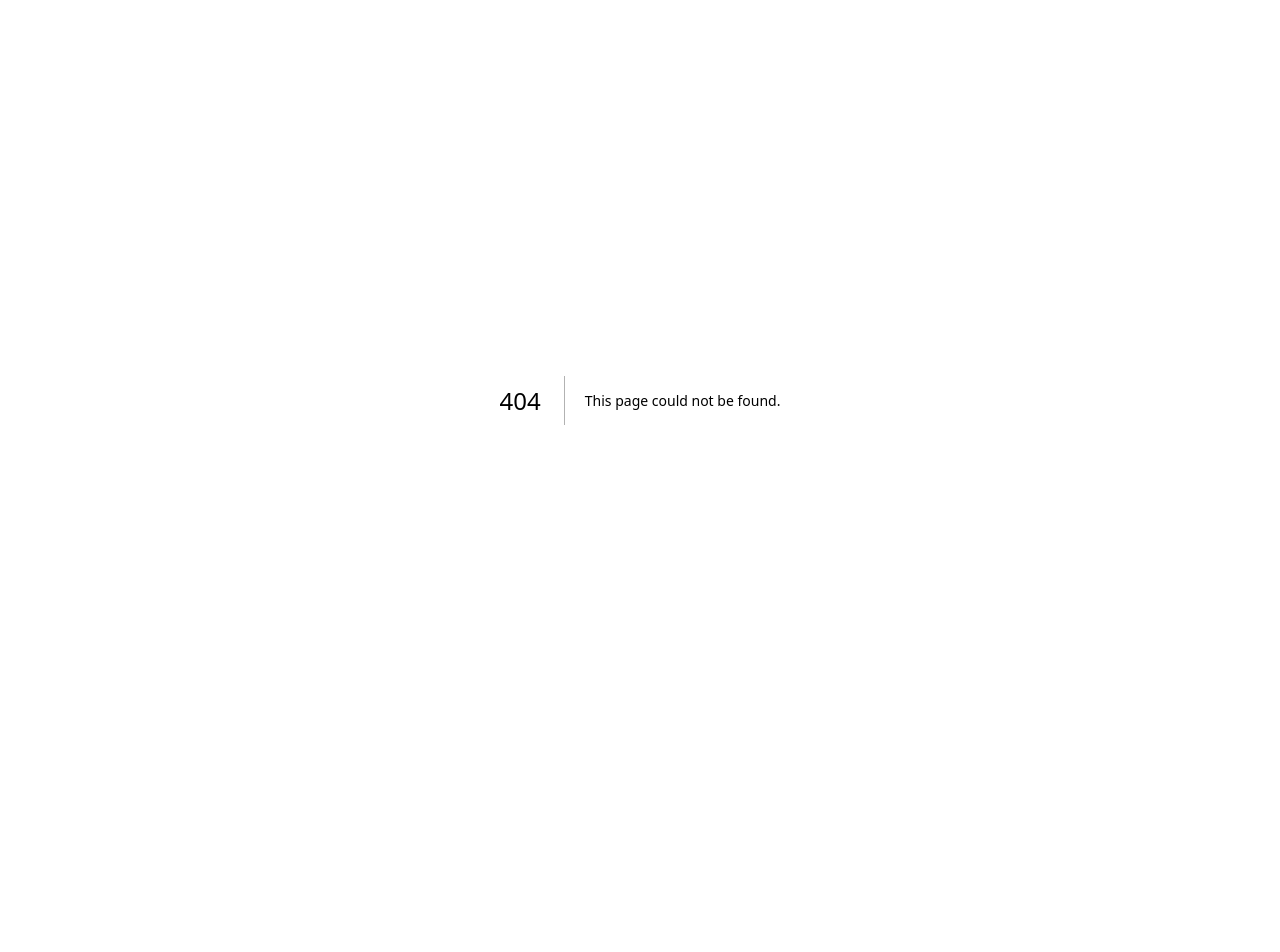
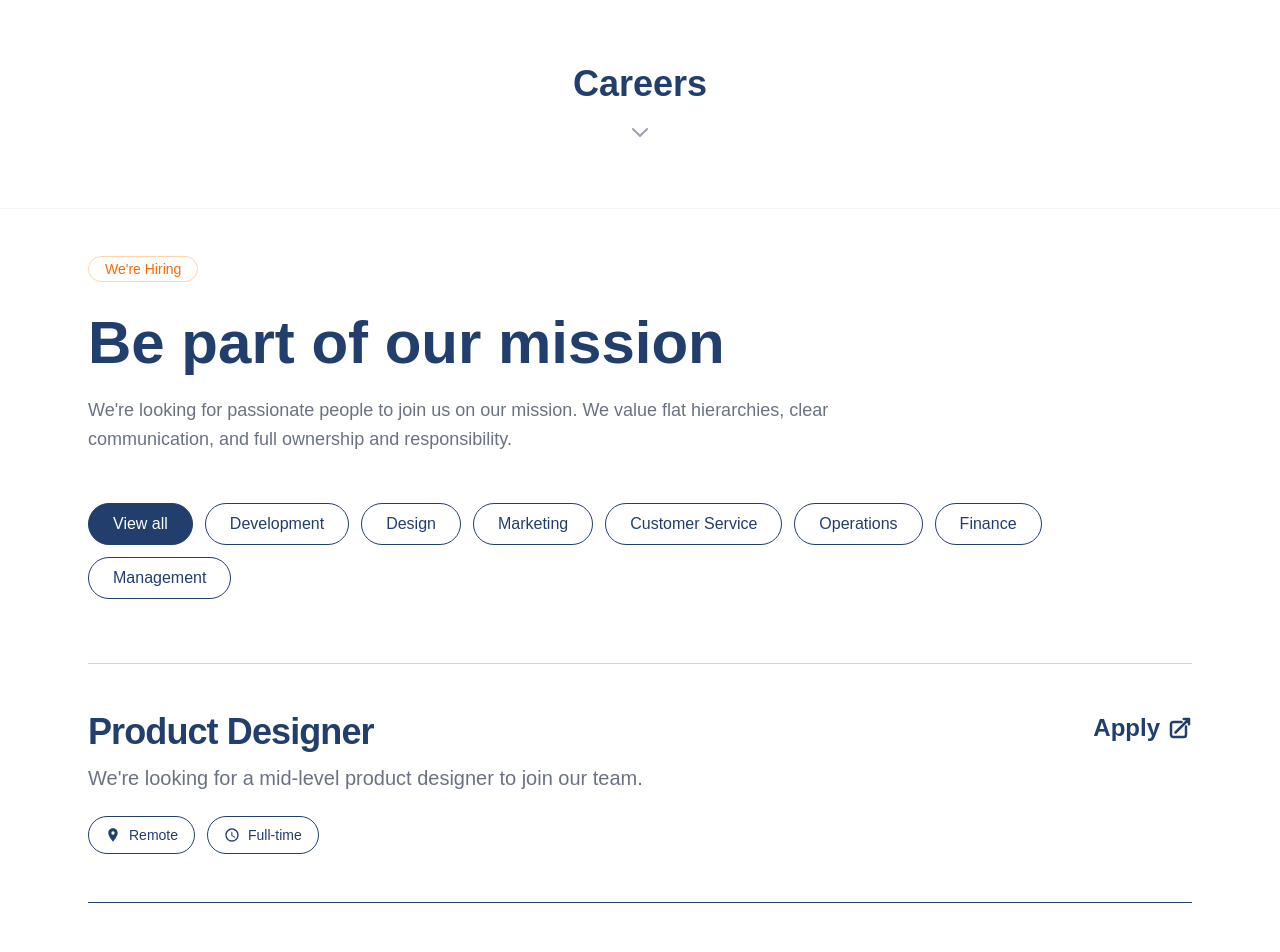
Before and after one commit to Nethaji-007/Avenstek-next-site, a Next.js app: page /career in a window 1280 px wide. Before the commit this address had no page. Shown: the top 952 px of the page. Before the commit the page ends 800 px from the top, so only its background shows below. Built offline with nearby package versions, Linux system fonts and the light colour scheme.

Commit message:
home page updated

```diff
--- /dev/null
+++ b/app/career/page.tsx
@@ -0,0 +1,127 @@
+"use client";
+
+import React, { useState } from 'react';
+
+interface Job {
+  id: number;
+  title: string;
+  description: string;
+  location: string;
+  type: string;
+  category: string;
+}
+
+const CareersPage = () => {
+  const [activeCategory, setActiveCategory] = useState("View all");
+
+  const categories = ["View all", "Development", "Design", "Marketing", "Customer Service", "Operations", "Finance", "Management"];
+
+  const jobOpenings: Job[] = [
+    { id: 1, title: "Product Designer", description: "We're looking for a mid-level product designer to join our team.", location: "Remote", type: "Full-time", category: "Design" },
+    { id: 2, title: "Frontend Developer", description: "We're looking for an experienced frontend developer to join our team.", location: "Remote", type: "Full-time", category: "Development" },
+    { id: 3, title: "Full Stack Developer", description: "We're looking for a mid-level full stack developer to join our team.", location: "Remote", type: "Full-time", category: "Development" }
+  ];
+
+  const filteredJobs = activeCategory === "View all"
+    ? jobOpenings
+    : jobOpenings.filter(job => job.category === activeCategory);
+
+  return (
+    <div className="min-h-screen bg-white font-sans text-[#213e6c]">
+      <header className="py-16 text-center border-b border-gray-100">
+        <h1 className="text-4xl font-bold text-[#213e6c]">Careers</h1>
+        <div className="mt-4 flex justify-center">
+          <svg className="w-6 h-6 text-gray-400" fill="none" stroke="currentColor" viewBox="0 0 24 24">
+            <path strokeLinecap="round" strokeLinejoin="round" strokeWidth={2} d="M19 9l-7 7-7-7" />
+          </svg>
+        </div>
+      </header>
+
+      <main className="max-w-6xl mx-auto px-6 py-12">
+        <div className="mb-12">
+          <span className="px-4 py-1 rounded-full border border-orange-200 text-orange-500 text-sm font-medium">
+            We're Hiring
+          </span>
+          <h2 className="text-6xl font-extrabold text-[#213e6c] mt-6 mb-4 leading-tight">
+            Be part of our mission
+          </h2>
+          <p className="text-gray-500 text-lg max-w-3xl leading-relaxed">
+            We're looking for passionate people to join us on our mission. We value flat hierarchies, clear communication, and full ownership and responsibility.
+          </p>
+        </div>
+
+        <div className="flex flex-wrap gap-3 mb-16">
+          {categories.map((cat) => (
+            <button
+              key={cat}
+              onClick={() => setActiveCategory(cat)}
+              className={`px-6 py-2 rounded-full border transition-all font-medium ${
+                activeCategory === cat
+                ? "bg-[#213e6c] text-white border-[#213e6c]"
+                : "border-[#213e6c] text-[#213e6c] hover:bg-slate-50"
+              }`}
+            >
+              {cat}
+            </button>
+          ))}
+        </div>
+
+        <hr className="border-gray-300 mb-0" />
+
+
+        <section>
+          {filteredJobs.length > 0 ? (
+            filteredJobs.map((job) => (
+              <div key={job.id} className="py-12 border-b border-[#213e6c]">
+                <div className="flex flex-col md:flex-row justify-between items-start gap-6">
+                  <div className="flex-1">
+
+                    <h3 className="text-4xl font-bold text-[#213e6c] mb-3 tracking-tight">
+                      {job.title}
+                    </h3>
+                    <p className="text-gray-500 text-xl mb-6">
+                      {job.description}
+                    </p>
+
+
+                    <div className="flex gap-3">
+                      <span className="flex items-center gap-2 px-4 py-2 border border-[#213e6c] rounded-full text-[#213e6c] font-medium text-sm">
+                        <svg className="w-4 h-4" fill="currentColor" viewBox="0 0 24 24">
+                          <path d="M12 2C8.13 2 5 5.13 5 9c0 5.25 7 13 7 13s7-7.75 7-13c0-3.87-3.13-7-7-7zm0 9.5a2.5 2.5 0 110-5 2.5 2.5 0 010 5z"/>
+                        </svg>
+                        {job.location}
+                      </span>
+                      <span className="flex items-center gap-2 px-4 py-2 border border-[#213e6c] rounded-full text-[#213e6c] font-medium text-sm">
+                        <svg className="w-4 h-4" fill="currentColor" viewBox="0 0 24 24">
+                          <path d="M11.99 2C6.47 2 2 6.48 2 12s4.47 10 9.99 10C17.52 22 22 17.52 22 12S17.52 2 11.99 2zM12 20c-4.42 0-8-3.58-8-8s3.58-8 8-8 8 3.58 8 8-3.58 8-8 8zm.5-13H11v6l5.25 3.15.75-1.23-4.5-2.67z"/>
+                        </svg>
+                        {job.type}
+                      </span>
+                    </div>
+                  </div>
+
+
+                  <a
+                    href={`/apply/${job.id}`}
+                    className="flex items-center gap-2 font-bold text-2xl text-[#213e6c] hover:opacity-70 transition-opacity shrink-0"
+                  >
+                    Apply
+                    <svg className="w-6 h-6" fill="none" stroke="currentColor" strokeWidth="2.5" viewBox="0 0 24 24">
+                      <path strokeLinecap="round" strokeLinejoin="round" d="M13.5 6H5.25A2.25 2.25 0 003 8.25v10.5A2.25 2.25 0 005.25 21h10.5A2.25 2.25 0 0018 18.75V10.5m-10.5 6L21 3m0 0h-5.25M21 3v5.25" />
+                    </svg>
+                  </a>
+                </div>
+              </div>
+            ))
+          ) : (
+            <div className="py-20 text-center text-gray-400 text-xl">
+              No positions open in this category.
+            </div>
+          )}
+        </section>
+      </main>
+    </div>
+  );
+};
+
+export default CareersPage;
--- a/app/components/home.tsx
+++ b/app/components/home.tsx
@@ -82,13 +82,6 @@ const Hero = () => {
         </div>
       ))}
     </div>
-
-      <div className="absolute inset-0 opacity-20">
-        <div className="absolute top-0 left-1/4 w-px h-full bg-gradient-to-b from-transparent via-white to-transparent animate-pulse"></div>
-        <div className="absolute top-0 left-2/4 w-px h-full bg-gradient-to-b from-transparent via-white to-transparent animate-pulse" style={{animationDelay: '1s'}}></div>
-        <div className="absolute top-0 left-3/4 w-px h-full bg-gradient-to-b from-transparent via-white to-transparent animate-pulse" style={{animationDelay: '2s'}}></div>
-      </div>
-
       <button
         onClick={goToPrevious}
         className="hidden lg:block absolute left-4 md:left-8 top-1/2 transform -translate-y-1/2 z-40 text-white/50 hover:text-white transition-all duration-300 group p-4 cursor-pointer"
@@ -204,29 +197,30 @@ const AboutSection: React.FC = () => {
     <section className="py-16 md:py-24 bg-white overflow-hidden">
       <div className="max-w-7xl mx-auto px-6 lg:px-8">
         <div className="grid lg:grid-cols-2 gap-16 items-center">
-
         <div
   ref={ref}
-            className={`relative w-full h-[450px] md:h-[600px] transition-all duration-1000 ease-out ${
+  className={`relative w-full transition-all duration-1000 ease-out ${
     isVisible ? "opacity-100 translate-y-0" : "opacity-0 translate-y-16"
   }`}
 >
 
-           <div className="absolute top-0 left-[10%] sm:left-[18%] md:left-[8%] w-[70%] sm:w-[60%] md:w-[65%] h-[70%] md:h-[80%] z-10 rounded-[2.5rem] overflow-hidden shadow-xl animate-float">
+  <div className="flex flex-col md:block relative h-auto md:h-[600px] gap-6">
+
+
+    <div className="relative md:absolute md:top-0 md:left-[5%] w-full md:w-[70%] h-[300px] sm:h-[400px] md:h-[75%] z-10 rounded-[2rem] md:rounded-[2.5rem] overflow-hidden shadow-xl animate-float">
       <img
         src="/ab-2.jpg"
         alt="Nanlogical workspace"
         className="w-full h-full object-cover transition-transform duration-700 hover:scale-110"
       />
     </div>
-
-
-           <div className="relative md:absolute md:bottom-0 md:right-[10%] w-full md:w-[60%] h-[260px] md:h-[70%] z-20 rounded-[2.5rem] overflow-hidden hover:animate-float">
+          <div className="relative md:absolute md:bottom-0 md:right-0 w-full md:w-[65%] h-[260px] sm:h-[350px] md:h-[65%] z-20 rounded-[2rem] md:rounded-[2.5rem] overflow-hidden shadow-2xl hover:animate-float md:border-8 md:border-white">
               <img
                 src="/ab-1.jpg"
                 alt="Client meeting"
                 className="w-full h-full object-cover transition-transform duration-700 hover:scale-110"
               />
+            </div>
           </div>
         </div>
 
```
Lines whose indentation alone changed are shown as unchanged.
